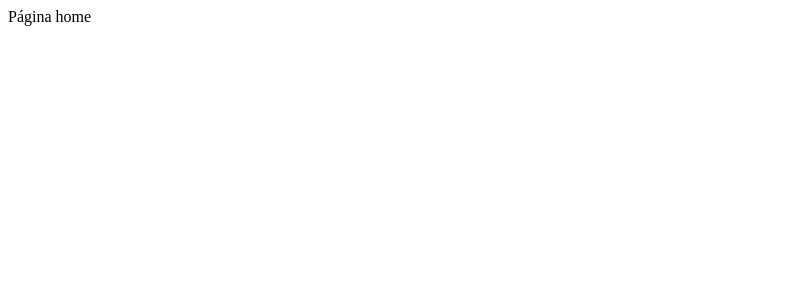
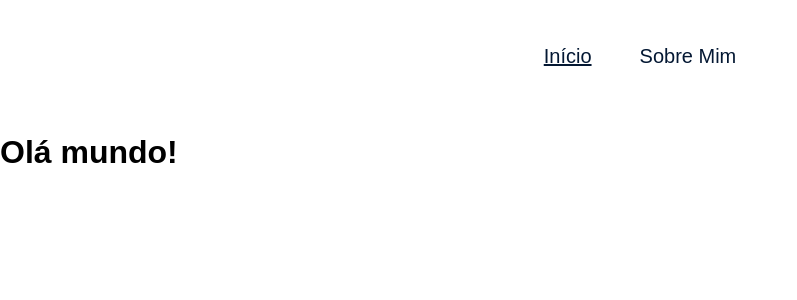
Before and after one commit to lucasdebeterco/blog-router-alura, a React (Vite) app: page / in a window 1280 px wide. Shown: the top 300 px of the page, without its empty margins (0-797 px from the left). Built offline with nearby package versions, Linux system fonts and the light colour scheme.

Commit message:
creating menu component and router-dom link

```diff
--- a/src/App.tsx
+++ b/src/App.tsx
@@ -1,14 +1,17 @@
-import './App.css'
 import {BrowserRouter, Route, Routes} from "react-router-dom";
 import {Home} from "./Pages/Home/Home.tsx";
 import {About} from "./Pages/About/About.tsx";
+import {Menu} from "./components/Menu";
 
 function App() {
     return (
         <BrowserRouter>
+            <Menu />
+
             <Routes>
                 <Route path="/" element={<Home />}/>
                 <Route path="/about" element={<About />}/>
+                <Route path="*" element={<div>Página não encontrada</div>}/>
             </Routes>
         </BrowserRouter>
     )
--- a/src/Pages/Home/Home.tsx
+++ b/src/Pages/Home/Home.tsx
@@ -1,7 +1,7 @@
 export function Home() {
     return (
         <>
-            Página home
+            <h1>Olá mundo!</h1>
         </>
     )
 }
--- /dev/null
+++ b/src/components/Menu/Menu.module.css
@@ -0,0 +1,14 @@
+.navegacao {
+    height: 112px;
+    display: flex;
+    justify-content: center;
+    align-items: center;
+    column-gap: 3rem;
+}
+
+
+@media (max-width: 744px) {
+    .navegacao {
+        height: 72px;
+    }
+}
--- /dev/null
+++ b/src/components/Menu/index.tsx
@@ -0,0 +1,17 @@
+import MenuLink from '../MenuLink';
+import styles from './Menu.module.css';
+
+export function Menu() {
+    return (
+        <header>
+            <nav className={styles.navegacao}>
+                <MenuLink to="/">
+                    Início
+                </MenuLink>
+                <MenuLink to="/sobremim">
+                    Sobre Mim
+                </MenuLink>
+            </nav>
+        </header>
+    )
+}
--- /dev/null
+++ b/src/components/MenuLink/MenuLink.module.css
@@ -0,0 +1,9 @@
+.link {
+    font-size: 1.25rem;
+    line-height: 1.5rem;
+    color: var(--cor-fonte-principal);
+}
+
+.linkDestacado {
+    text-decoration: underline;
+}
--- /dev/null
+++ b/src/components/MenuLink/index.tsx
@@ -0,0 +1,15 @@
+import { Link, useLocation } from 'react-router-dom';
+import styles from './MenuLink.module.css';
+
+export default function MenuLink({ children, to }: any) {
+    const localizacao = useLocation();
+
+    return (
+        <Link className={`
+            ${styles.link}
+            ${localizacao.pathname === to ? styles.linkDestacado : ""}
+        `} to={to}>
+            {children}
+        </Link>
+    )
+}
--- a/src/index.css
+++ b/src/index.css
@@ -0,0 +1,46 @@
+* {
+    margin: 0;
+    padding: 0;
+    box-sizing: border-box;
+}
+
+:root {
+    --azul-escuro: #041833;
+    --azul-medio: #1875E8;
+    --cor-fonte-principal: #041833;
+    --cor-fonte-post: #444444;
+    --branco: #FFF;
+    --fonte-principal: 'Raleway', sans-serif;
+    --fonte-secundaria: 'Playfair Display', sans-serif;
+
+    font-family: var(--fonte-principal);
+}
+
+#root {
+    display: grid;
+    grid-template-rows: auto 1fr auto;
+    grid-template-columns: minmax(0, 1fr);
+    min-height: 100vh;
+}
+
+a, button, input, textarea {
+    font: inherit;
+    color: inherit;
+}
+
+button {
+    background-color: transparent;
+}
+
+a {
+    text-decoration: none;
+}
+
+li {
+    list-style: none;
+}
+
+h1, h2, h3 {
+    font-weight: 700;
+    line-height: 5rem;
+}
```
Also changed, not shown: src/App.css (deleted).
